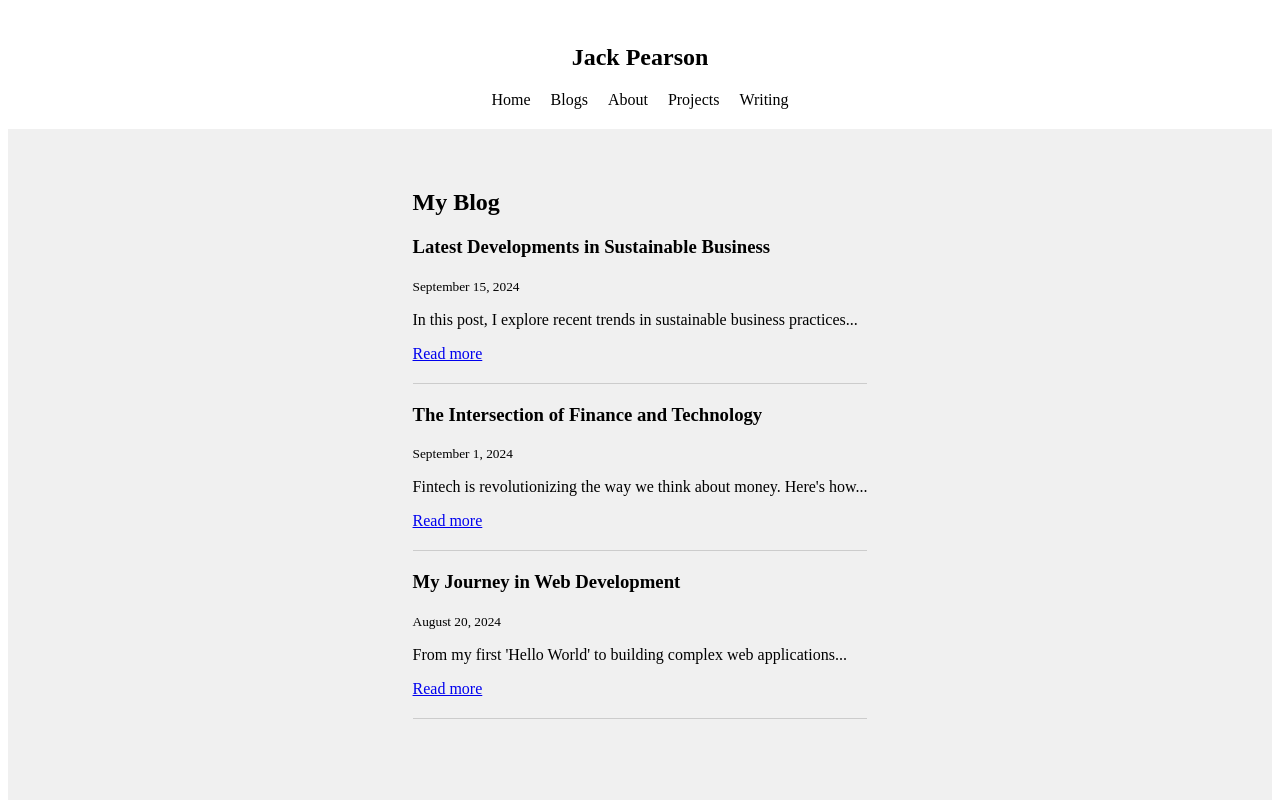
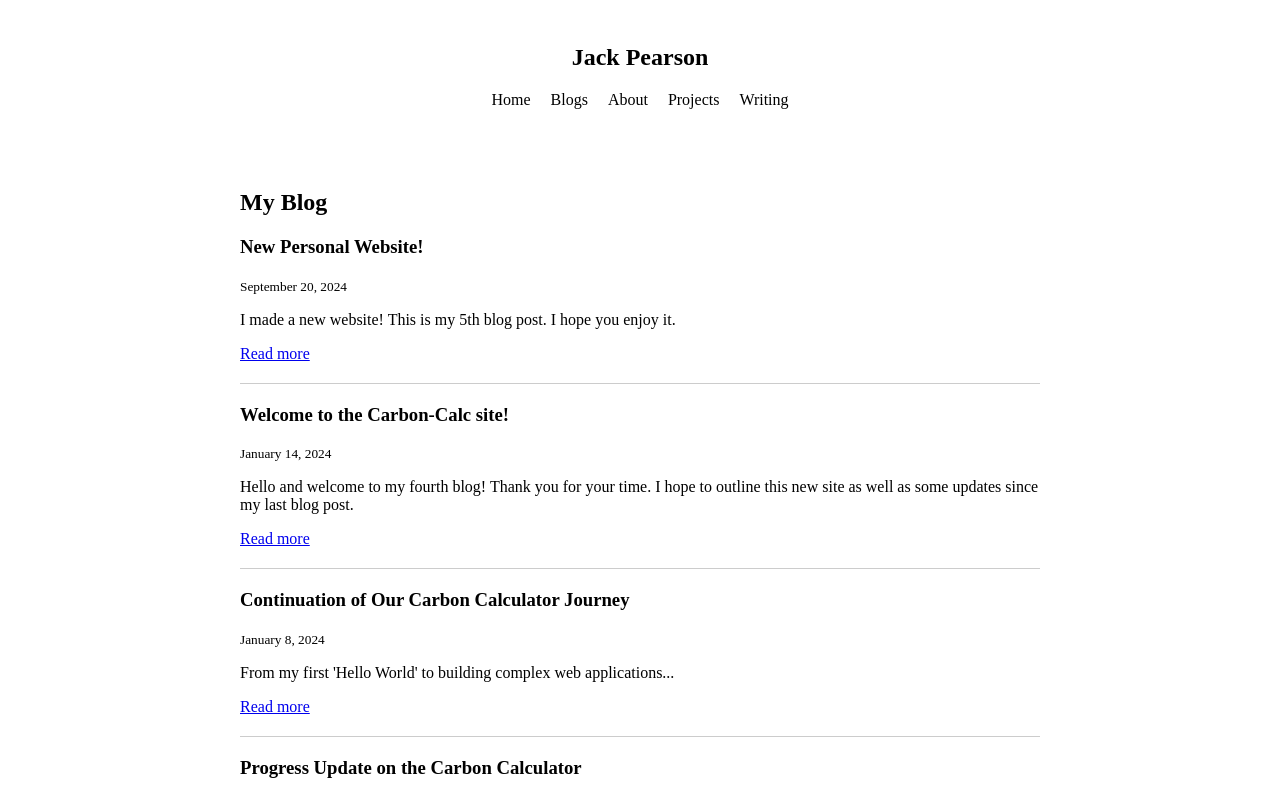
Before and after one commit to jackforevergreen/jack-pearson, a React (Create React App) app: page /blogs in a window 1280 px wide. Shown: the top 800 px of the page. Built offline with nearby package versions, Linux system fonts and the light colour scheme.

Commit message:
small changes

```diff
--- a/src/App.js
+++ b/src/App.js
@@ -44,7 +44,7 @@ const App = () => {
           display: 'flex',
           justifyContent: 'center',
           alignItems: 'flex-start',
-          backgroundColor: '#f0f0f0'
+          backgroundColor: 'white'
         }}>
           <Routes>
             <Route path="/" element={<Home />} />
--- a/src/pages/Blogs.js
+++ b/src/pages/Blogs.js
@@ -13,19 +13,29 @@ const Blogs = () => (
   <div style={{ padding: '20px', maxWidth: '800px', margin: '0 auto' }}>
     <h2>My Blog</h2>
     <BlogPost
-      title="Latest Developments in Sustainable Business"
-      date="September 15, 2024"
-      excerpt="In this post, I explore recent trends in sustainable business practices..."
+      title="New Personal Website!"
+      date="September 20, 2024"
+      excerpt="I made a new website! This is my 5th blog post. I hope you enjoy it."
     />
     <BlogPost
-      title="The Intersection of Finance and Technology"
-      date="September 1, 2024"
-      excerpt="Fintech is revolutionizing the way we think about money. Here's how..."
+      title="Welcome to the Carbon-Calc site!"
+      date="January 14, 2024"
+      excerpt="Hello and welcome to my fourth blog! Thank you for your time. I hope to outline this new site as well as some updates since my last blog post."
     />
     <BlogPost
-      title="My Journey in Web Development"
-      date="August 20, 2024"
+      title="Continuation of Our Carbon Calculator Journey"
+      date="January 8, 2024"
       excerpt="From my first 'Hello World' to building complex web applications..."
+    />
+    <BlogPost
+      title="Progress Update on the Carbon Calculator"
+      date="December 24, 2023"
+      excerpt="Hello! This is my second blog post updating our progress on the carbon calculator."
+    />
+    <BlogPost
+      title="Journey Begins with Carbon Calculator"
+      date="December 5, 2023"
+      excerpt="This blog post is an introduction to my journey in developing a carbon calculator and learning to code."
     />
   </div>
 );
--- a/src/pages/Home.js
+++ b/src/pages/Home.js
@@ -1,7 +1,15 @@
 import React from 'react';
+import { useNavigate } from 'react-router-dom';
 import spaceBackground from '../content/Images/space.jpg';
 
-const Home = () => (
+const Home = () => {
+  const navigate = useNavigate();
+
+  const handleNavigation = (path) => {
+    navigate(path);
+  };
+
+  return (
     <div style={{
       backgroundImage: `url(${spaceBackground})`,
       backgroundSize: 'cover',
@@ -35,8 +43,17 @@ const Home = () => (
         gap: '20px',
         marginTop: '40px',
       }}>
-      {['Home', 'Blogs', 'About', 'Projects', 'Writing'].map((section) => (
-        <button key={section} style={{
+        {[
+          { name: 'Home', path: '/' },
+          { name: 'Blogs', path: '/blogs' },
+          { name: 'About', path: '/about' },
+          { name: 'Projects', path: '/projects' },
+          { name: 'Writing', path: '/writing' }
+        ].map((section) => (
+          <button
+            key={section.name}
+            onClick={() => handleNavigation(section.path)}
+            style={{
               padding: '10px 20px',
               fontSize: '1rem',
               backgroundColor: 'rgba(255, 255, 255, 0.2)',
@@ -44,12 +61,14 @@ const Home = () => (
               color: 'white',
               cursor: 'pointer',
               transition: 'background-color 0.3s',
-        }}>
-          {section}
+            }}
+          >
+            {section.name}
           </button>
         ))}
       </div>
     </div>
   );
+};
 
 export default Home;
--- a/src/pages/Project.js
+++ b/src/pages/Project.js
@@ -1,9 +1,10 @@
 import React from 'react';
 
 const ProjectCard = ({ title, description, link }) => (
-  <div style={{ border: '1px solid #ccc', borderRadius: '5px', padding: '15px', marginBottom: '20px' }}>
+  <div style={{ marginBottom: '20px', borderBottom: '1px solid #ccc', paddingBottom: '20px' }}>
     <h3>{title}</h3>
-    <p>{description}</p>
+    <p><small>{description}</small></p>
+    <p>{link}</p>
     <a href={link} target="_blank" rel="noopener noreferrer">Learn more</a>
   </div>
 );
@@ -16,7 +17,12 @@ const Projects = () => (
       description="A startup focused on fighting climate change through innovative sustainability solutions."
       link="https://www.forevergreen.earth"
     />
-    {/* Add more ProjectCard components for other projects */}
+    <ProjectCard
+      title="Personal Website"
+      description="This website you're currently viewing, built to showcase my projects and skills."
+      link="#"
+    />
+    {/* Add more ProjectCard components for other projects as needed */}
   </div>
 );
 
```
Lines whose indentation alone changed are shown as unchanged.
